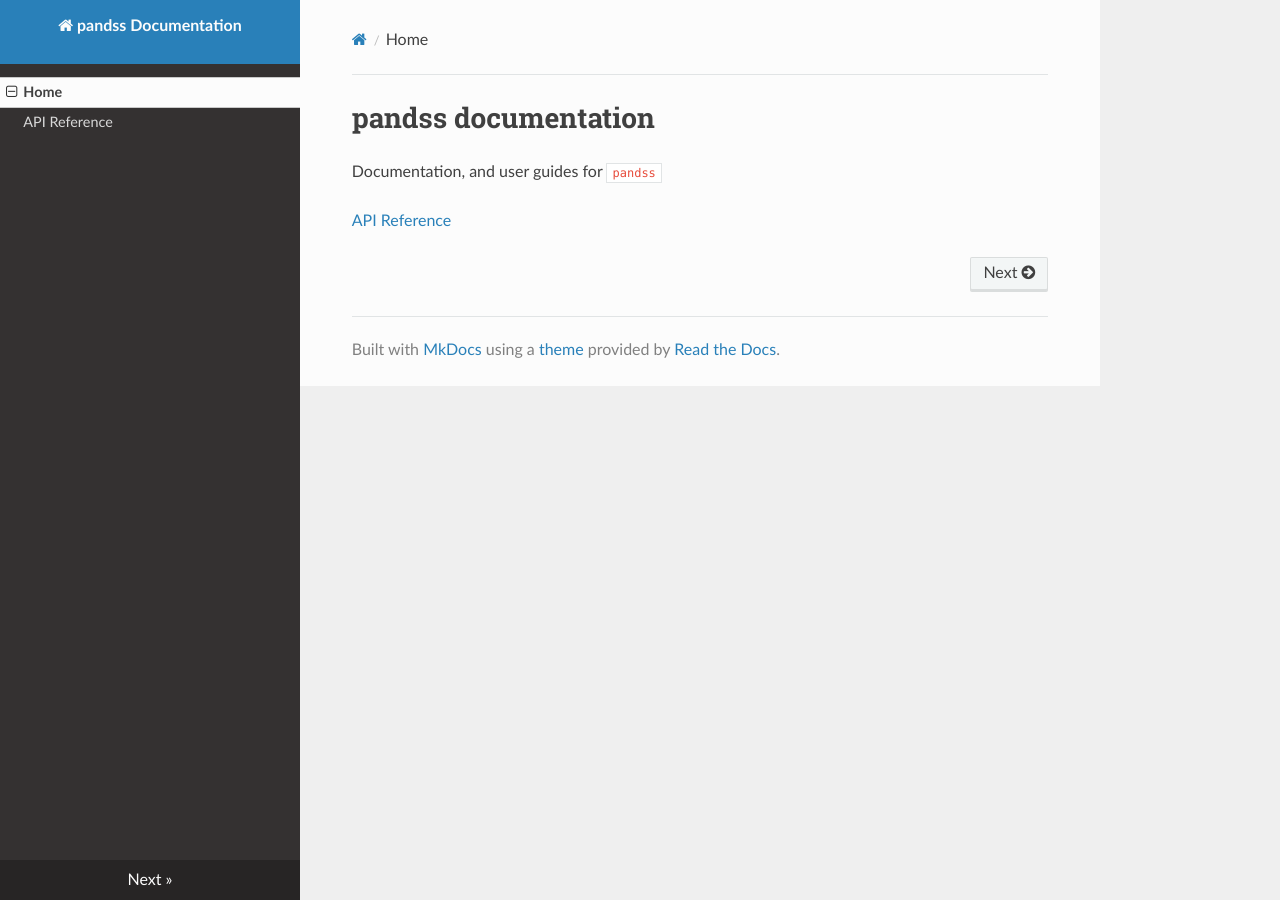
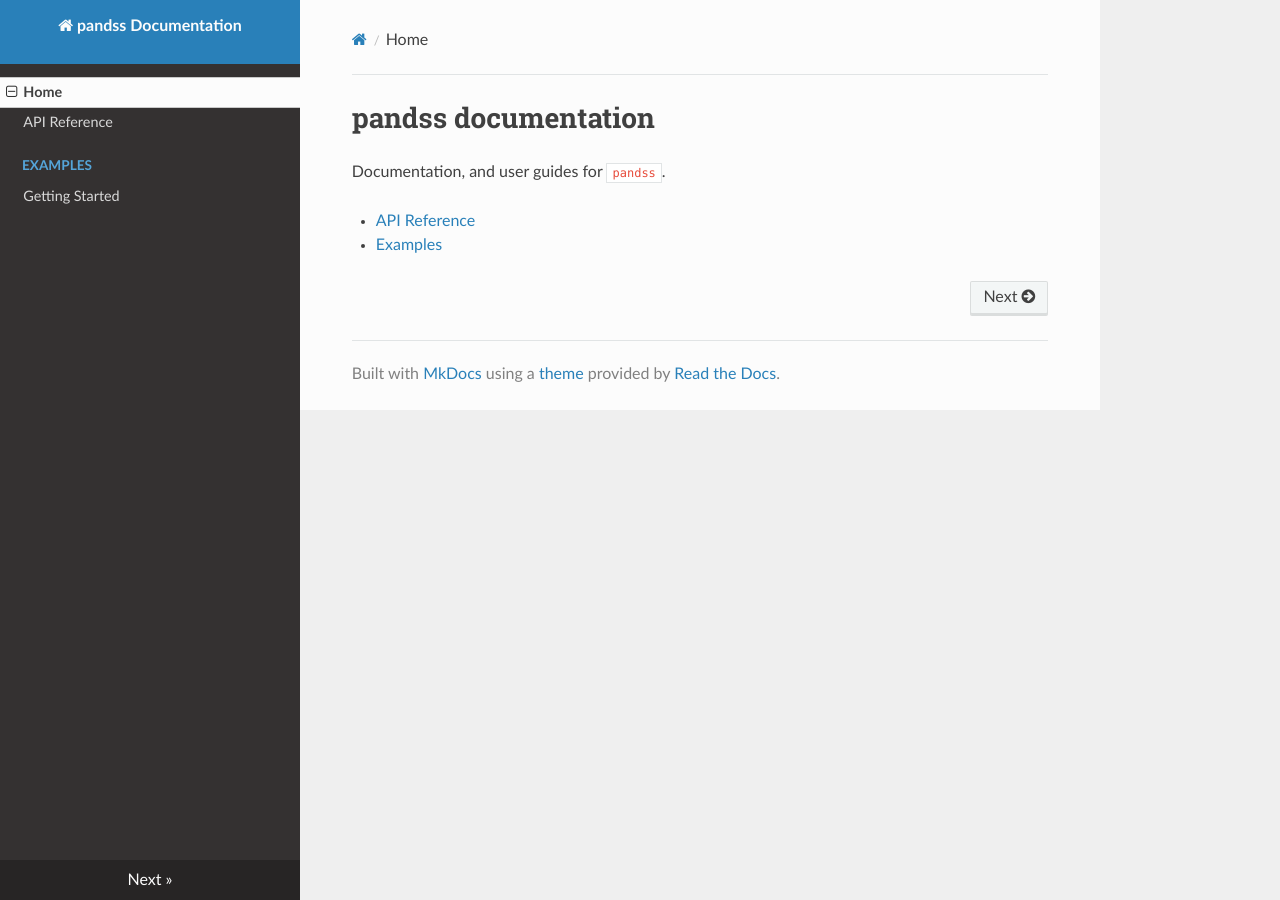
Before and after one commit to CentralValleyModeling/pandss, an MkDocs documentation site: the page built from docs/index.md, in a window 1280 px wide. Built offline with MkDocs 1.6.1, drawn with Linux system fonts in a browser that asks for light colours; nearby versions of some CDN libraries.

Commit message:
Add stub for examples in documentation

```diff
--- a/docs/index.md
+++ b/docs/index.md
@@ -1,5 +1,6 @@
 # pandss documentation
 
-Documentation, and user guides for `pandss`
+Documentation, and user guides for `pandss`.
 
-[API Reference](api.md)
+- [API Reference](api.md)
+- [Examples](examples.md)
--- a/mkdocs.yml
+++ b/mkdocs.yml
@@ -2,6 +2,8 @@ site_name: "pandss Documentation"
 nav:
   - Home: index.md
   - API Reference: api.md
+  - Examples:
+    - Getting Started: quickstart.md
 theme: "readthedocs"
 plugins:
 - mkdocstrings:
```
Also changed, not shown: docs/examples.md (added, +3 -0 lines), docs/quickstart.md (added, +3 -0 lines).
